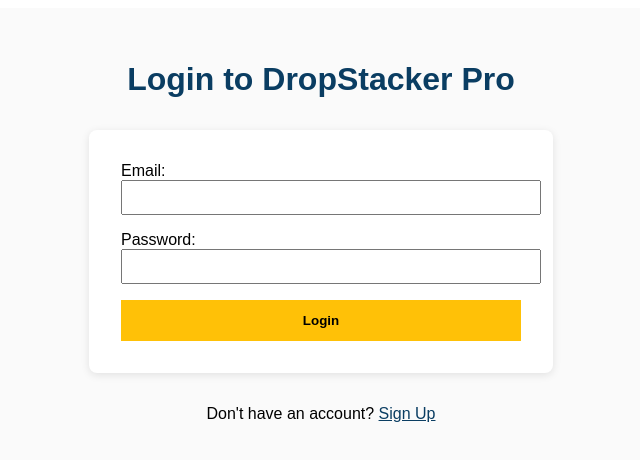
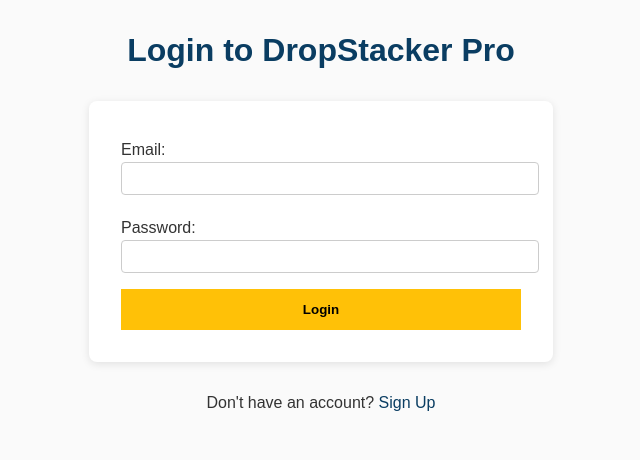
Before and after one commit to nextwaveaisuite/dropstacker-pro, a Next.js app: page /login in a window 1280 px wide. Shown: the top 460 px of the page, without its empty margins (319-959 px from the left). Built offline with nearby package versions, Linux system fonts and the light colour scheme.

Commit message:
login.js

```diff
--- a/pages/login.js
+++ b/pages/login.js
@@ -1,17 +1,21 @@
+import '../styles/theme.css';
+
 export default function Login() {
   return (
-    <div style={{ fontFamily: 'Arial, sans-serif', backgroundColor: '#FAFAFA', minHeight: '100vh', padding: '2rem' }}>
-      <h1 style={{ textAlign: 'center', color: '#0A3D62' }}>Login to DropStacker Pro</h1>
-      <form style={{ maxWidth: '400px', margin: '2rem auto', backgroundColor: '#fff', padding: '2rem', borderRadius: '8px', boxShadow: '0 2px 8px rgba(0,0,0,0.1)' }}>
+    <div>
+      <h1 style={{ textAlign: 'center', color: '#0A3D62', paddingTop: '2rem' }}>
+        Login to DropStacker Pro
+      </h1>
+      <form className="form-container">
         <label>Email:</label>
-        <input type="email" style={{ width: '100%', padding: '0.5rem', marginBottom: '1rem' }} />
+        <input type="email" required />
         <label>Password:</label>
-        <input type="password" style={{ width: '100%', padding: '0.5rem', marginBottom: '1rem' }} />
-        <button type="submit" style={{ width: '100%', padding: '0.8rem', backgroundColor: '#FFC107', border: 'none', fontWeight: 'bold', cursor: 'pointer' }}>Login</button>
+        <input type="password" required />
+        <button type="submit">Login</button>
       </form>
       <p style={{ textAlign: 'center' }}>
-        Don't have an account? <a href="/signup" style={{ color: '#0A3D62' }}>Sign Up</a>
+        Don't have an account? <a href="/signup">Sign Up</a>
       </p>
     </div>
   );
-}
+          }
```
